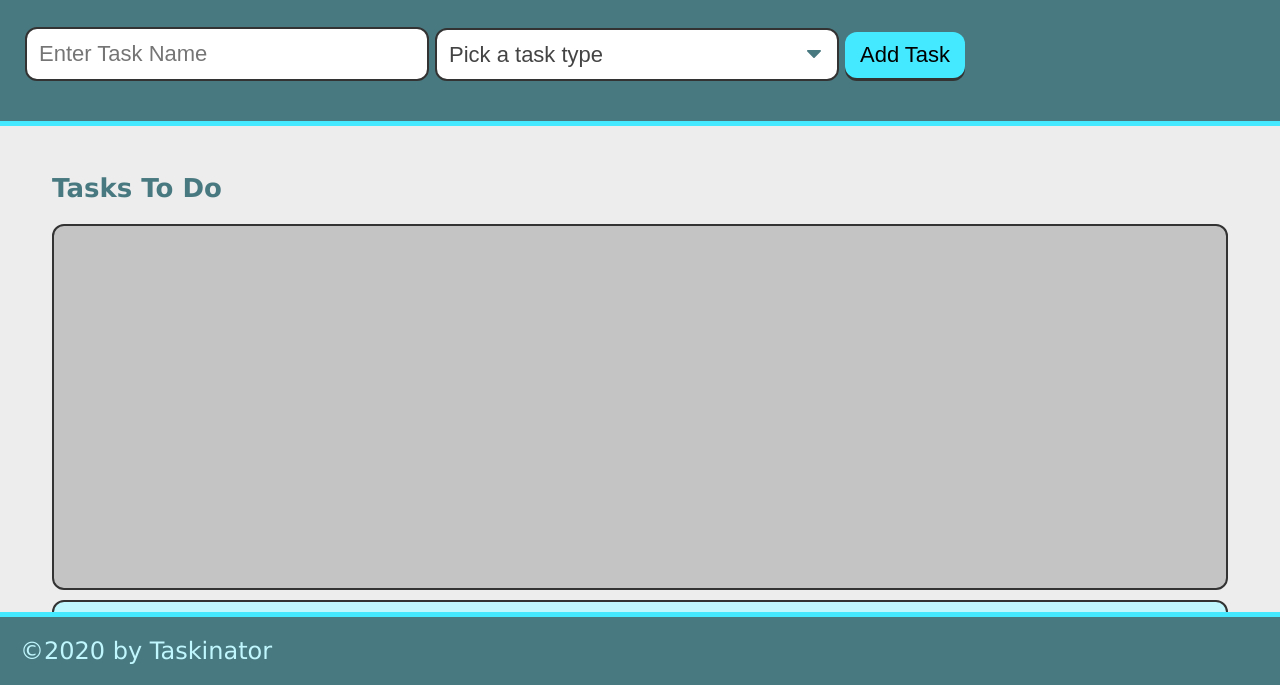
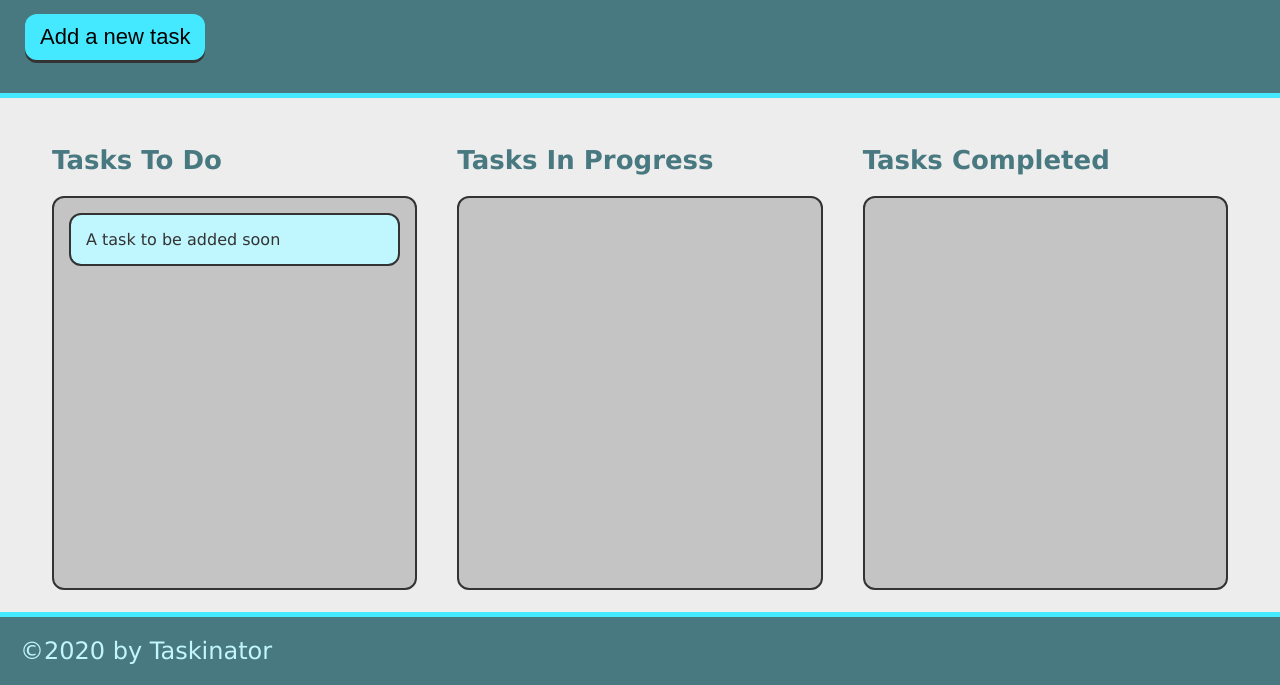
Before and after one commit to Mohlenkamp/taskinator, a plain HTML site: page index.html in a window 1280 px wide. Shown: the part 115-800 px from the top of the page. Drawn offline with Linux system fonts and the light colour scheme.

Commit message:
updated index with new tags

```diff
--- a/assets/js/script.js
+++ b/assets/js/script.js
@@ -1,3 +1,5 @@
+var taskIdCounter = 0;
+
 var formEl = document.querySelector("#task-form");
 var tasksToDoEl = document.querySelector("#tasks-to-do");
 
@@ -27,6 +29,8 @@ var createTaskEl = function (taskDataObj) {
   var listItemEl = document.createElement("li");
   listItemEl.className = "task-item";
 
+  listItemEl.setAttribute("data-task-id",taskIdCounter)
+
   // create div to hold task info and add to list item
   var taskInfoEl = document.createElement("div");
   taskInfoEl.className = "task-info";
--- a/index.html
+++ b/index.html
@@ -13,29 +13,25 @@
     <header>
         <h1 class="page-title">Taskinator</h1>
         <p>Click on the button below to add a new task</p>
-        <form id="task-form">
-            <div class="form-group">
-              <input type="text" name="task-name" class="text-input" placeholder="Enter Task Name" />
-            </div>
-            <div class="form-group">
-              <select name="task-type" class="select-dropdown">
-                <option value="" disabled selected>Pick a task type</option>
-                <option value="Print">Print</option>
-                <option value="Web">Web</option>
-                <option value="Mobile">Mobile</option>
-              </select>
-            </div>
-            <div class="form-group">
-              <button class="btn" id="save-task" type="submit">Add Task</button>
-            </div>
-          </form>
+        <button class="btn" id="save-task">Add a new task</button>
     </header>
     <main class="page-content">
         <section class="task-list-wrapper">
             <h2 class="list-title">Tasks To Do</h2>
-            <ul class="task-list" id="tasks-to-do"></ul>
-            <li class="task-item">A task to be added soon</li>
+            <ul class="task-list">
+                <li class="task-item">A task to be added soon</li>
             </ul>
+        </section>
+        <!-- Tasks In Progress -->
+        <section class="task-list-wrapper">
+            <h2 class="list-title">Tasks In Progress</h2>
+            <ul class="task-list" id="tasks-in-progress"></ul>
+        </section>
+
+        <!-- Tasks Completed -->
+        <section class="task-list-wrapper">
+            <h2 class="list-title">Tasks Completed</h2>
+            <ul class="task-list" id="tasks-completed"></ul>
         </section>
     </main>
     <footer>
```
